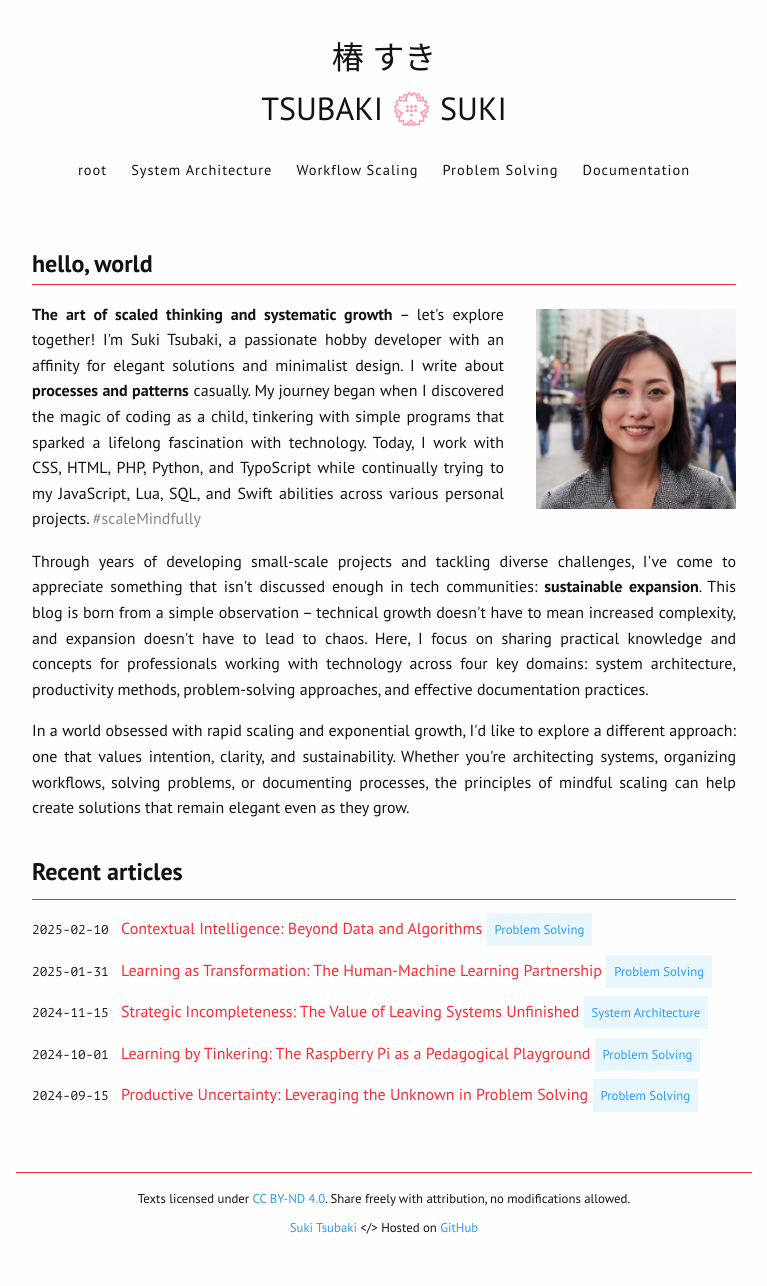
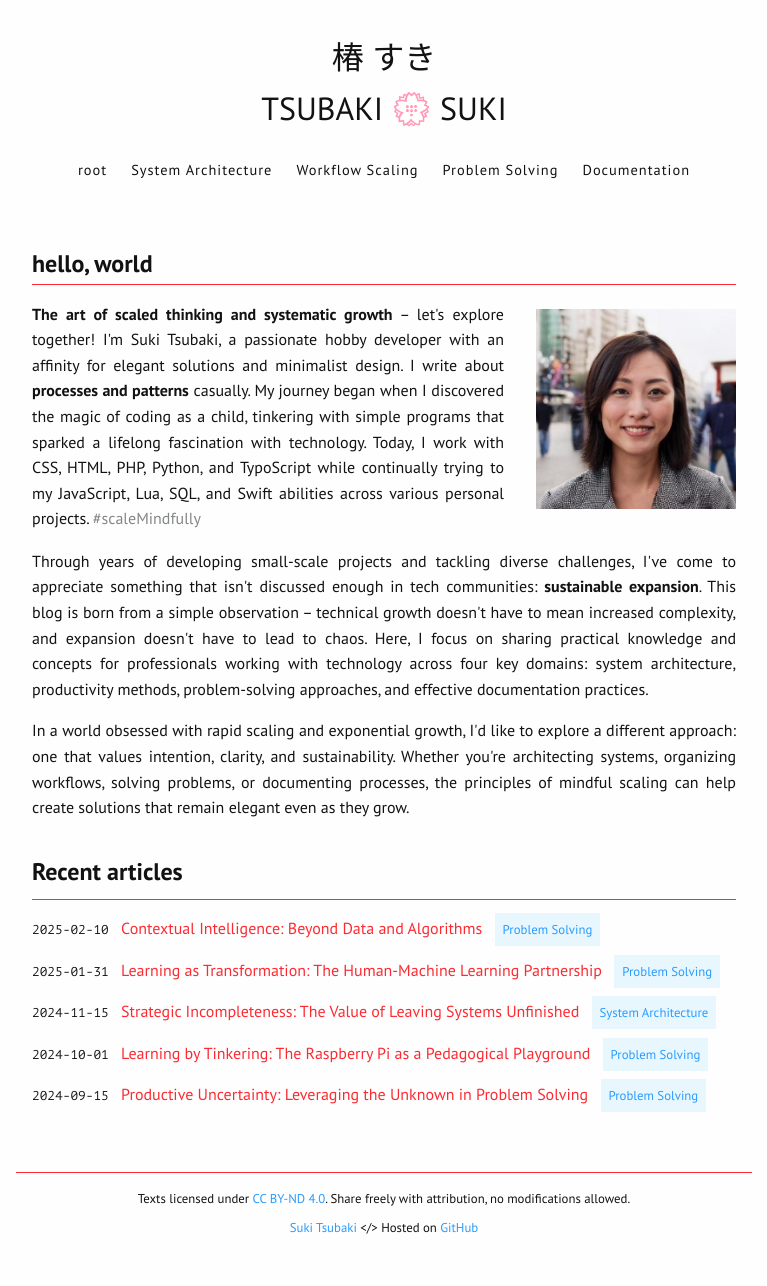
Before and after one commit to sukitsubaki/sukitsubaki.github.io, a Jekyll site: the page built from index.html, in a window 1280 px wide. Shown: the whole page, without its empty margins (256-1023 px from the left). Built offline with Jekyll 4.4.1, drawn with Linux system fonts in a browser that asks for light colours.

Commit message:
Update post.css post-list__scope add margin-left

```diff
--- a/assets/css/modules/post.css
+++ b/assets/css/modules/post.css
@@ -72,6 +72,10 @@
     margin-left: var(--spacing-xs);
 }
 
+.post-list__scope {
+    margin-left: var(--spacing-xs);
+}
+
 .post-list__scope a {
     font-size: var(--text-xs);
     background-color: var(--color-secondary-light);
```
